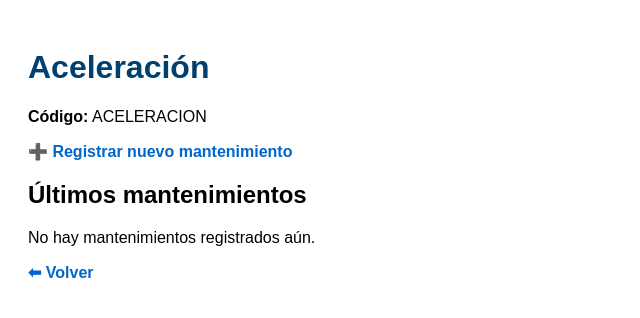
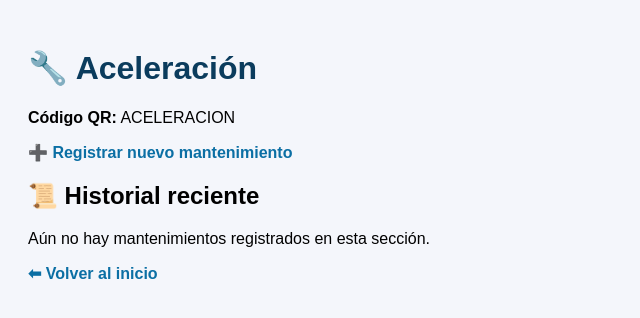
Before and after one commit to IgnacioGonzalezR94/mantenimiento-qr, a Flask app: page /m/ACELERACION in a window 1280 px wide. Shown: the top 318 px of the page, without its empty margins (0-640 px from the left). Run offline with Flask 3, Linux system fonts and the light colour scheme; data comes from the database, SQL or seed files in the repository; tables that the repository leaves empty hold one stand-in row (values such as "Sample post").

Commit message:
Update section.html

```diff
--- a/templates/section.html
+++ b/templates/section.html
@@ -4,23 +4,24 @@
     <meta charset="utf-8">
     <title>{{ section['name'] }} - Mantenimiento</title>
     <style>
-        body { font-family: Arial, sans-serif; padding: 20px; }
-        h1 { color: #004070; }
-        a { color: #0066cc; text-decoration: none; font-weight: bold; }
+        body { font-family: Arial, sans-serif; padding: 20px; background: #f4f6fb; }
+        h1 { color: #0b3c5d; }
+        a { color: #0b6fa4; text-decoration: none; font-weight: bold; }
         a:hover { text-decoration: underline; }
         .card {
-            border: 1px solid #ccc;
+            border: 1px solid #dde3ed;
             padding: 15px;
             margin-bottom: 15px;
             border-radius: 8px;
-            background: #f9f9f9;
+            background: #ffffff;
         }
+        .tag { display: inline-block; padding: 2px 8px; border-radius: 10px; font-size: 12px; background: #e3f2fd; margin-right: 5px; }
     </style>
 </head>
 <body>
 
-    <h1>{{ section['name'] }}</h1>
-    <p><b>Código:</b> {{ section['code'] }}</p>
+    <h1>🔧 {{ section['name'] }}</h1>
+    <p><b>Código QR:</b> {{ section['code'] }}</p>
 
     <p>
         <a href="{{ url_for('new_work_order', section_code=section['code']) }}">
@@ -28,17 +29,24 @@
         </a>
     </p>
 
-    <h2>Últimos mantenimientos</h2>
+    <h2>📜 Historial reciente</h2>
 
     {% if work_orders|length == 0 %}
-        <p>No hay mantenimientos registrados aún.</p>
+        <p>Aún no hay mantenimientos registrados en esta sección.</p>
     {% endif %}
 
     {% for w in work_orders %}
         <div class="card">
             <p><b>Fecha:</b> {{ w['date'] }}</p>
             <p><b>Técnico:</b> {{ w['technician_name'] or 'No registrado' }}</p>
-            <p><b>Tipo:</b> {{ w['type'] or 'N/D' }}</p>
+            <p>
+                {% if w['type'] %}
+                    <span class="tag">{{ w['type'] }}</span>
+                {% endif %}
+                {% if w['component'] %}
+                    <span class="tag">Parte: {{ w['component'] }}</span>
+                {% endif %}
+            </p>
             <p><b>Descripción:</b> {{ w['description'] }}</p>
             <p>
                 <b>Línea detenida:</b> {{ 'Sí' if w['machine_stopped'] else 'No' }}<br>
@@ -48,7 +56,7 @@
     {% endfor %}
 
     <p>
-        <a href="{{ url_for('index') }}">⬅ Volver</a>
+        <a href="{{ url_for('index') }}">⬅ Volver al inicio</a>
     </p>
 
 </body>
```
